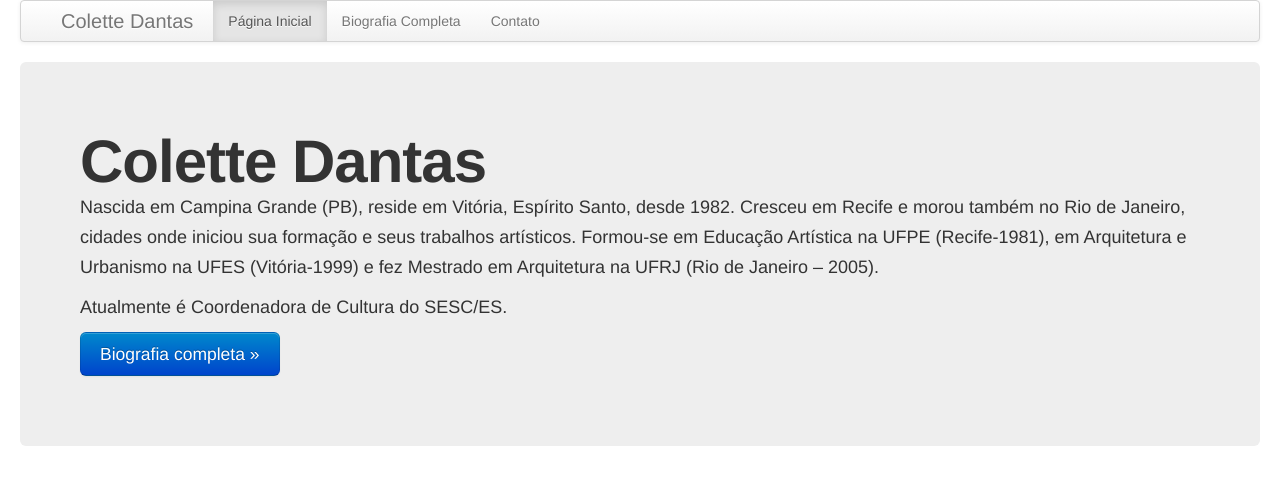
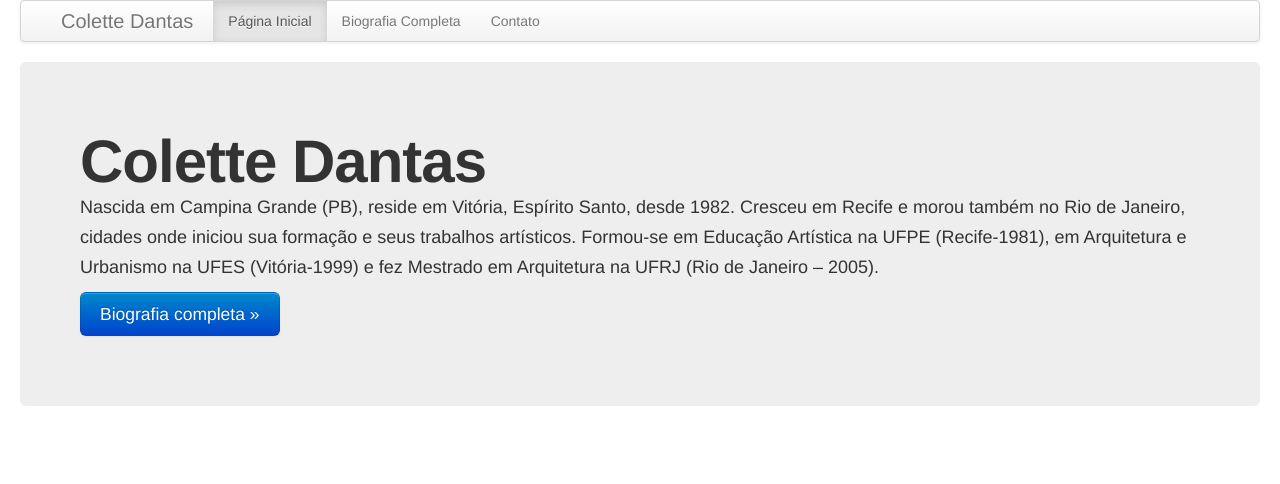
Before and after one commit to gomesp/colettedantas.com, a plain HTML site: page index.html in a window 1280 px wide. Drawn offline with Linux system fonts and the light colour scheme.

Commit message:
Update index.html

```diff
--- a/index.html
+++ b/index.html
@@ -67,7 +67,7 @@
 				</h1>
 				<p>
 Nascida em Campina Grande (PB), reside em Vitória, Espírito Santo, desde 1982. Cresceu em Recife e morou também no Rio de Janeiro, cidades onde iniciou sua formação e seus trabalhos artísticos. Formou-se em Educação Artística na UFPE (Recife-1981), em Arquitetura e Urbanismo na UFES (Vitória-1999) e fez Mestrado em Arquitetura na UFRJ (Rio de Janeiro – 2005).
-</p><p>Atualmente é Coordenadora de Cultura do SESC/ES.</p>
+</p>
 				<p>
 					<a class="btn btn-primary btn-large" href="biografia.html">Biografia completa »</a>
 				</p>
```
